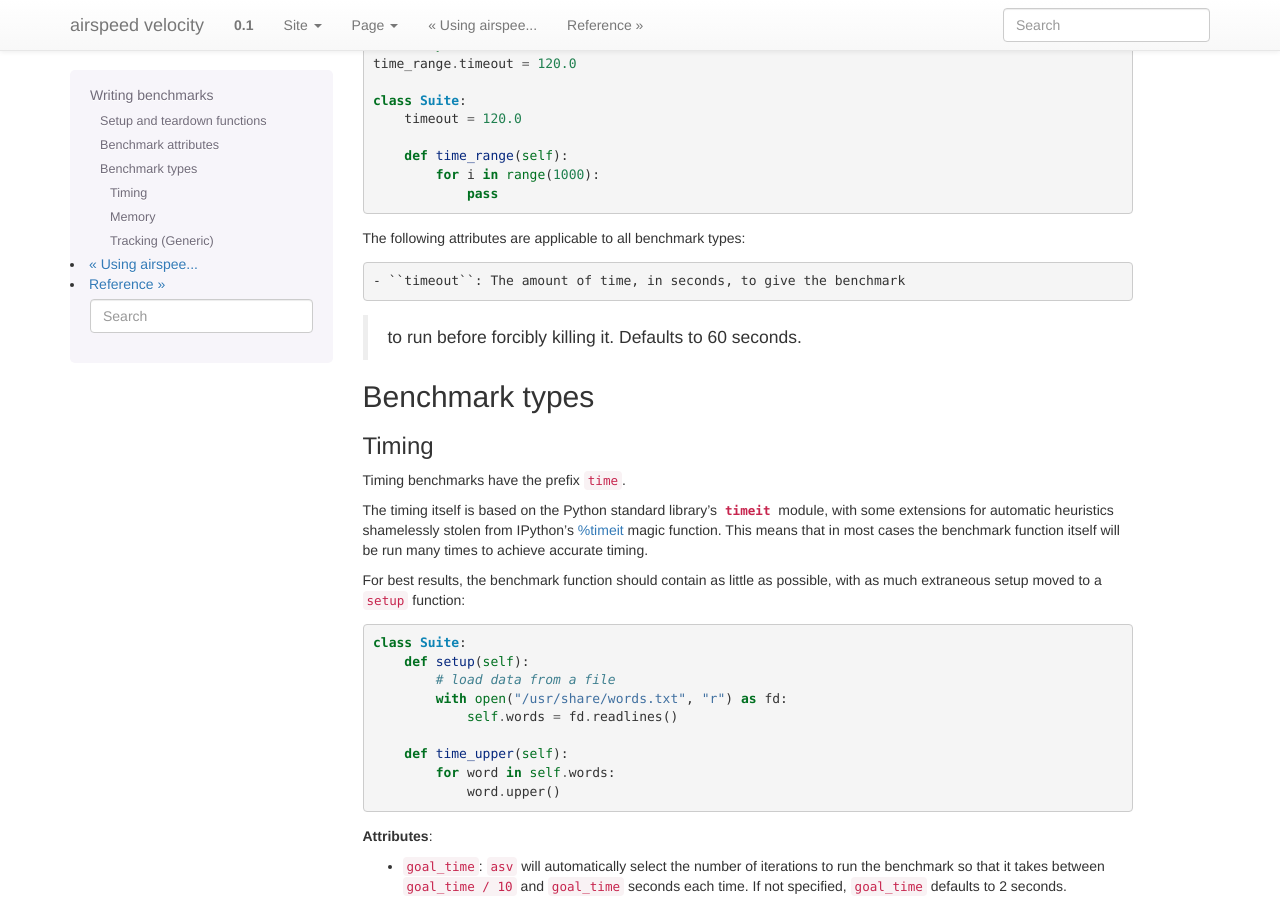
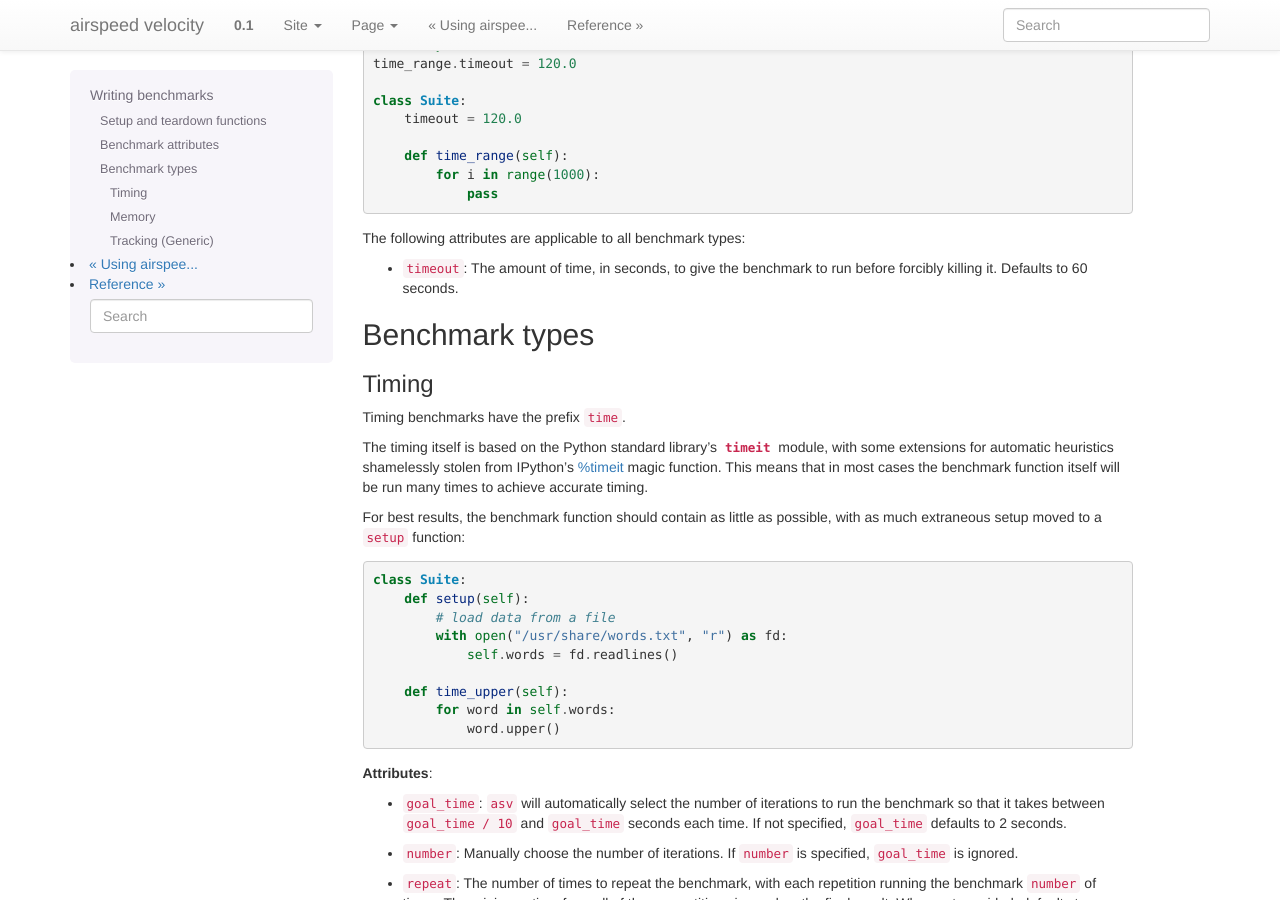
Before and after one commit to airspeed-velocity/asv, a Sphinx documentation site: the page built from docs/source/writing_benchmarks.rst, in a window 1280 px wide and 900 px high, scrolled down 1441 px. Built offline with Sphinx 7.4.7, drawn with Linux system fonts in a browser that asks for light colours.

```diff
--- a/docs/source/writing_benchmarks.rst
+++ b/docs/source/writing_benchmarks.rst
@@ -96,7 +96,7 @@ class level.  For example, the following are equivalent::
             for i in range(1000):
                 pass
 
-The following attributes are applicable to all benchmark types::
+The following attributes are applicable to all benchmark types:
 
 - ``timeout``: The amount of time, in seconds, to give the benchmark
   to run before forcibly killing it.  Defaults to 60 seconds.
```
